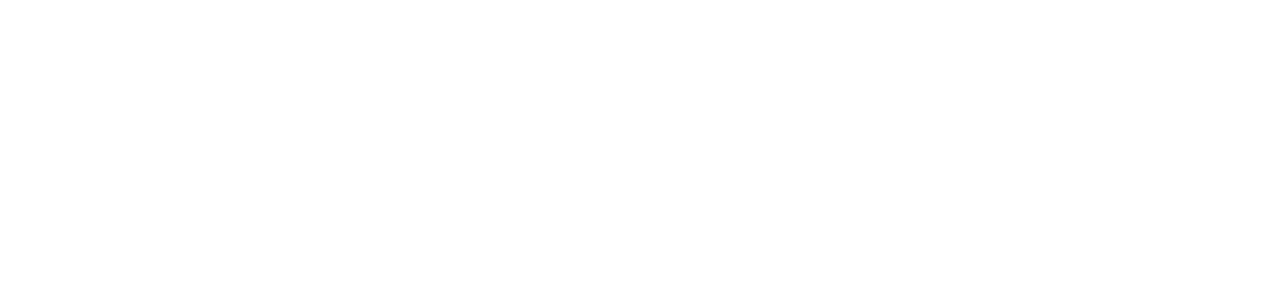
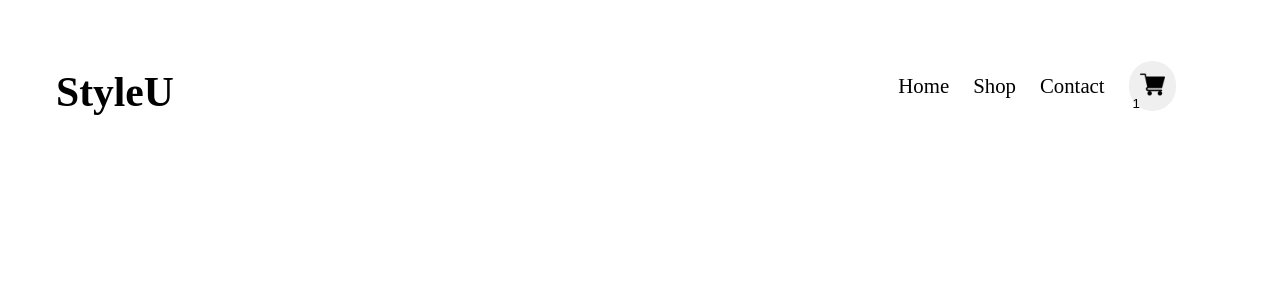
Before and after one commit to mirza-adnan/shopping-cart, a React (Create React App) app: page / in a window 1280 px wide. Shown: the top 300 px of the page. Built offline with nearby package versions, Linux system fonts and the light colour scheme.

Commit message:
designed the header

```diff
--- a/public/index.html
+++ b/public/index.html
@@ -11,6 +11,12 @@
       user's mobile device or desktop. See https://developers.google.com/web/fundamentals/web-app-manifest/
     -->
   <link rel="manifest" href="%PUBLIC_URL%/manifest.json" />
+  <link rel="preconnect" href="https://fonts.googleapis.com">
+  <link rel="preconnect" href="https://fonts.gstatic.com" crossorigin>
+  <link href="https://fonts.googleapis.com/css2?family=Montserrat:wght@400;500&display=swap" rel="stylesheet">
+  <link rel="stylesheet" href="https://cdnjs.cloudflare.com/ajax/libs/font-awesome/5.15.3/css/all.min.css"
+    integrity="sha512-iBBXm8fW90+nuLcSKlbmrPcLa0OT92xO1BIsZ+ywDWZCvqsWgccV3gFoRBv0z+8dLJgyAHIhR35VZc2oM/gI1w=="
+    crossorigin="anonymous" referrerpolicy="no-referrer" />
   <!--
       Notice the use of %PUBLIC_URL% in the tags above.
       It will be replaced with the URL of the `public` folder during the build.
@@ -20,7 +26,7 @@
       work correctly both with client-side routing and a non-root public URL.
       Learn how to configure a non-root public URL by running `npm run build`.
     -->
-  <title>FashionU</title>
+  <title>StyleU</title>
 </head>
 
 <body>
--- a/src/App.js
+++ b/src/App.js
@@ -1,7 +1,12 @@
 import React from "react";
+import Main from "./components/Main";
 
 function App() {
-    return <div className="App"></div>;
+    return (
+        <div className="App">
+            <Main />
+        </div>
+    );
 }
 
 export default App;
--- /dev/null
+++ b/src/components/Header.js
@@ -0,0 +1,94 @@
+import React from "react";
+import styled from "styled-components";
+import { Link } from "react-router-dom";
+import cart from "./assets/img/shopping-cart.png";
+
+function Header() {
+    return (
+        <HeaderContainer>
+            <h1>StyleU</h1>
+            <Nav>
+                <UL>
+                    <li>
+                        <Link to="/">Home</Link>
+                    </li>
+                    <li>
+                        <Link to="/shop">Shop</Link>
+                    </li>
+                    <li>
+                        <Link to="/contact">Contact</Link>
+                    </li>
+                    <li>
+                        <CartButton>
+                            <img src={cart} alt="" />
+                            <CartCount>1</CartCount>
+                        </CartButton>
+                    </li>
+                </UL>
+            </Nav>
+        </HeaderContainer>
+    );
+}
+
+const HeaderContainer = styled.header`
+    display: flex;
+    justify-content: space-between;
+    padding: 2rem 3rem;
+    font-size: 1.3rem;
+
+    & h1 {
+        color: var(--clr-accent);
+    }
+`;
+
+const Nav = styled.nav`
+    margin-right: 3rem;
+`;
+
+const UL = styled.ul`
+    list-style: none;
+    display: flex;
+    justify-content: center;
+    align-items: center;
+    gap: 1.5rem;
+
+    & a {
+        color: var(--clr-text);
+        text-decoration: none;
+        transition: color 0.2s ease-in-out;
+    }
+
+    & a:hover {
+        color: var(--clr-accent);
+    }
+`;
+
+const CartButton = styled.button`
+    outline: none;
+    border: none;
+    border-radius: 50px;
+    padding: 0.7rem;
+    cursor: pointer;
+    position: relative;
+
+    & img {
+        width: 25px;
+    }
+`;
+
+const CartCount = styled.div`
+    position: absolute;
+    left: -5px;
+    bottom: -5px;
+    display: flex;
+    justify-content: center;
+    align-items: center;
+    width: 25px;
+    height: 25px;
+    color: var(--clr-text);
+    background-color: var(--clr-accent);
+    text-align: center;
+    border-radius: 50px;
+`;
+
+export default Header;
--- /dev/null
+++ b/src/components/Main.js
@@ -0,0 +1,13 @@
+import React from "react";
+import { BrowserRouter, Switch, Route } from "react-router-dom";
+import Header from "./Header";
+
+function Main() {
+    return (
+        <BrowserRouter>
+            <Header />
+        </BrowserRouter>
+    );
+}
+
+export default Main;
```
Also changed, not shown: src/components/assets/img/shopping-cart.png (added).
